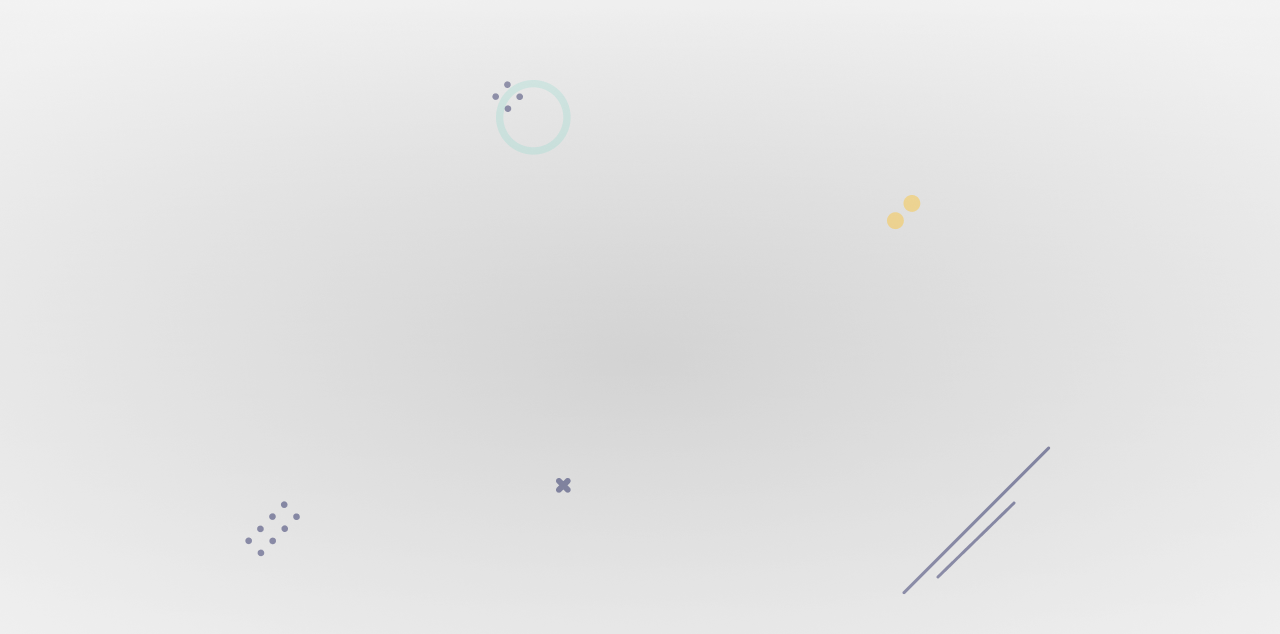
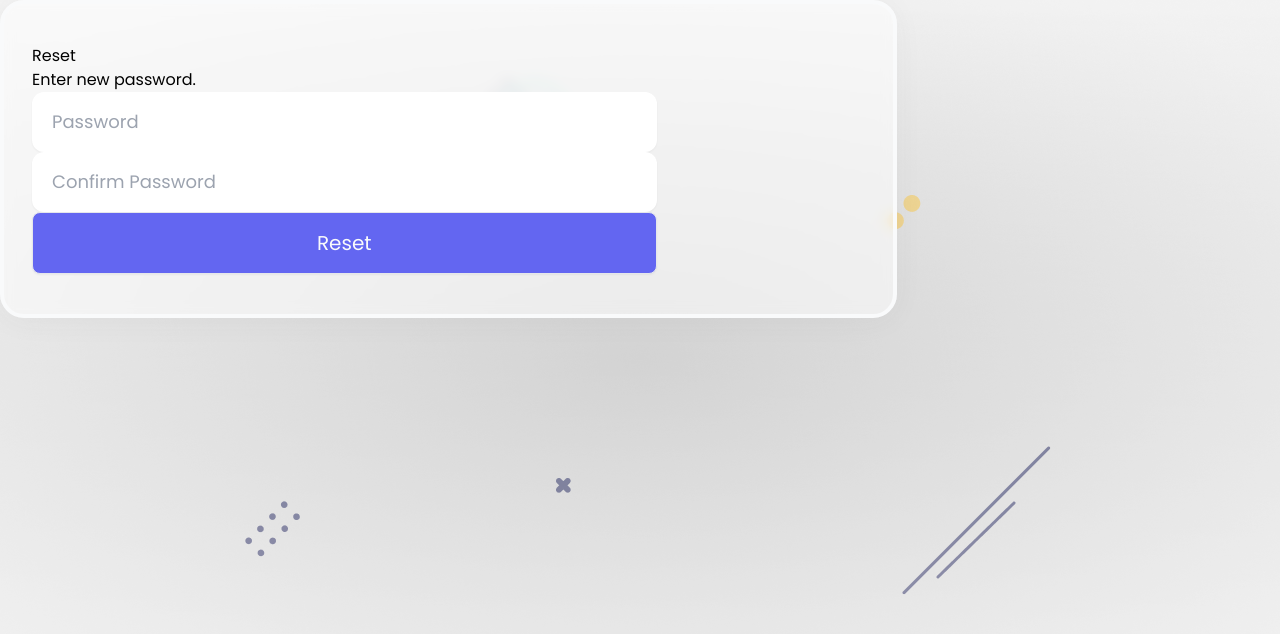
Before and after one commit to htetsoemoe/mern-login-app-with-reset-email, a React (Vite) app in the folder client/: page /reset in a window 1280 px wide. Before the commit this address had no page. Shown: the top 634 px of the page. Built offline with nearby package versions, Linux system fonts and the light colour scheme.

Commit message:
finished Reset component ui

```diff
--- a/client/src/App.jsx
+++ b/client/src/App.jsx
@@ -18,6 +18,8 @@ const App = () => {
         <Route path='/password' element={<Password />} />
         <Route path='/recovery' element={<Recovery />} />
         <Route path='/profile' element={<Profile />} />
+        <Route path='/reset' element={<Reset />} />
+        <Route path='*' element={<PageNotFound />} />
       </Routes>
     </BrowserRouter>
   )
--- a/client/src/components/Reset.jsx
+++ b/client/src/components/Reset.jsx
@@ -1,9 +1,54 @@
 import React from 'react'
+import { Link } from 'react-router-dom'
+import styles from '../styles/Username.module.css'
+import { Toaster } from 'react-hot-toast'
+import { useFormik } from 'formik'
+import { resetPasswordValidate } from '../helper/validate'
+import { useNavigate } from 'react-router-dom'
 
 const Reset = () => {
+  const navigate = useNavigate()
+
+  const formik = useFormik({
+    initialValues: {
+      password: "",
+      confirm_pwd: "",
+    },
+    validate: resetPasswordValidate, // Validation function. Must return an error object or promise that throws an error object where that object keys map to corresponding value.
+    validateOnBlur: false,
+    validateOnChange: false,
+    onSubmit: async (values) => {
+      console.log(values)
+      navigate('/password')
+    }
+  })
+
   return (
-    <div>
-      Reset
+    <div className='container mx-auto'>
+      <Toaster position='top-right' reverseOrder={false}></Toaster>
+
+      <div className="flex justify-center items-center h-screen">
+        <div className={styles.glass}>
+
+          <div className="title flex flex-col items-center gap-2">
+            <h4 className="text-5xl font-bold">Reset</h4>
+            <span className="py-4 text-xl w-2/3 text-center text-gray-500">
+              Enter new password.
+            </span>
+          </div>
+
+          <form
+            onSubmit={formik.handleSubmit}
+            className='py-1'
+          >
+            <div className="textbox flex flex-col items-center gap-6">
+              <input {...formik.getFieldProps('password')} type="text" className={styles.textbox} placeholder='Password' />
+              <input {...formik.getFieldProps('confirm_pwd')} type="text" className={styles.textbox} placeholder='Confirm Password' />
+              <button className={styles.btn} type='submit'>Reset</button>
+            </div>
+          </form>
+        </div>
+      </div>
     </div>
   )
 }
--- a/client/src/helper/validate.js
+++ b/client/src/helper/validate.js
@@ -11,6 +11,19 @@ export async function passwordValidate(values) {
     const errors = passwordVerify({}, values)
     return errors
 }
+
+/** Reset password validation */
+export async function resetPasswordValidate(values) {
+    const errors = passwordVerify({}, values)
+
+    if (values.password !== values.confirm_pwd) {
+        errors.exist = toast.error('Password not match...')
+    }
+
+    return errors
+}
+
+/** ************************************************************************************************** */
 
 /** validate username in login page  */
 function usernameVerify(error = {}, values) {
```
